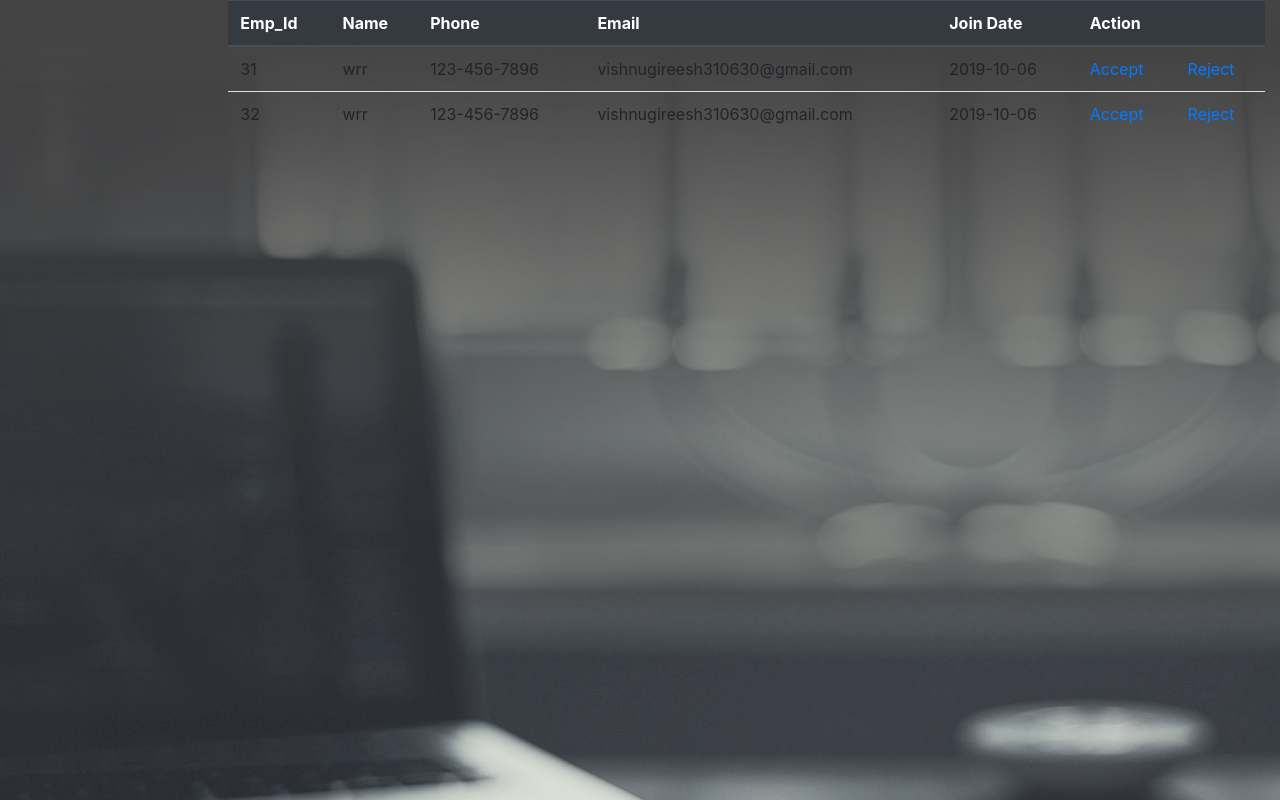
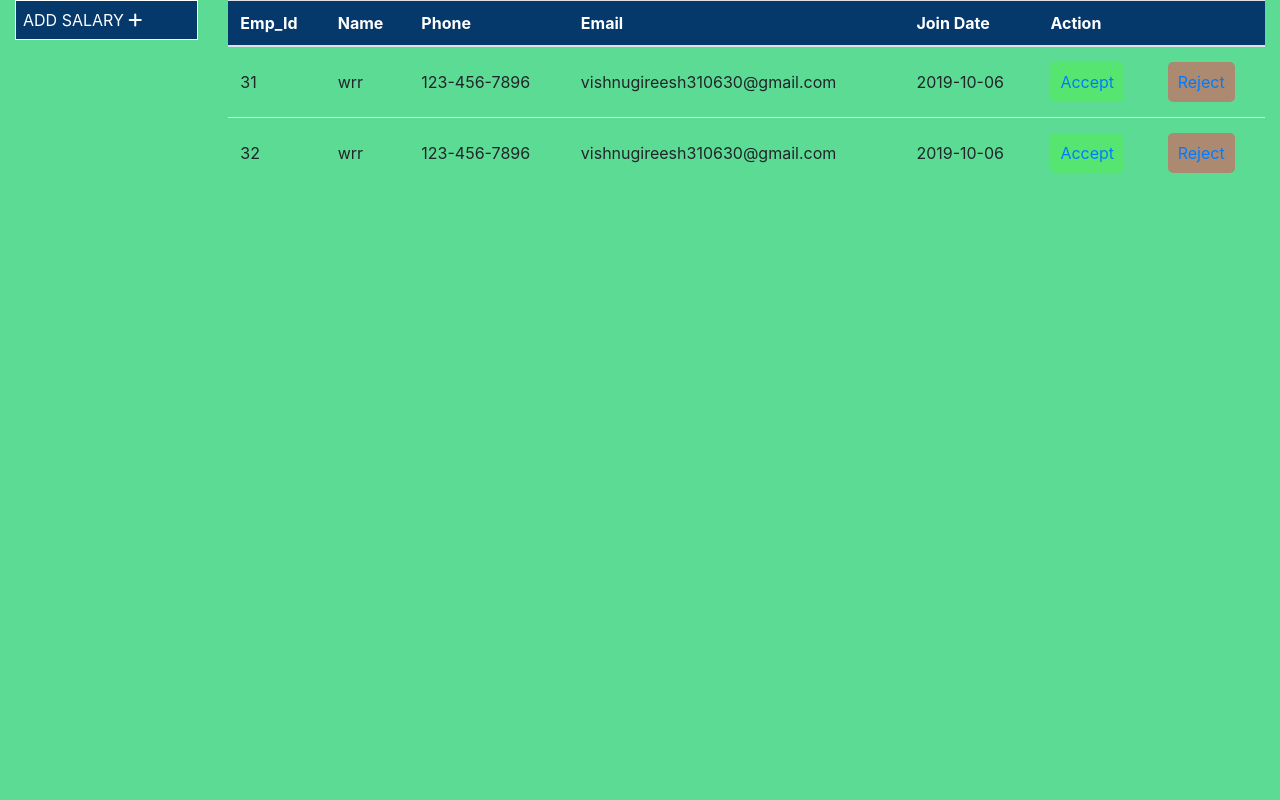
Before and after one commit to VishnuGireesh/DBMS-payroll-project, a PHP site: page /aproove.php in a window 1280 px wide. Run offline with PHP 8.4, Linux system fonts and the light colour scheme; data comes from the database, SQL or seed files in the repository; some libraries are stand-ins or nearby versions.

Commit message:
salary added

```diff
--- a/aproove.php
+++ b/aproove.php
@@ -14,16 +14,28 @@ $result=mysqli_query($connection,$sql);
         <script src="https://stackpath.bootstrapcdn.com/bootstrap/4.3.1/js/bootstrap.min.js" integrity="sha384-JjSmVgyd0p3pXB1rRibZUAYoIIy6OrQ6VrjIEaFf/nJGzIxFDsf4x0xIM+B07jRM" crossorigin="anonymous"></script>
         <link rel="stylesheet" href="fontawesome-free-5.10.2-web\css\all.css">
         <link rel="stylesheet" href="fontawesome-free-5.10.2-web\js\all.js">
+        <script src="https://kit.fontawesome.com/8877312db4.js" crossorigin="anonymous"></script>
         <link rel="stylesheet" href="userreg.css">
     </head>
 
     <body>
         <div class="container-fluid">
             <div class="row">
-                <div class="col-2 text-center"></div>
+                <div class="col-2 text-center">
+                    <div id="sidebox">
+                        <div class="opt">
+                            <div class="row">
+                                <div class="col-12">
+                                    <a href="#">ADD SALARY</a>
+                                <i class="fas fa-plus"></i>
+                                </div>
+                            </div>
+                        </div>
+                    </div>
+                </div>
                 <div class="col-10 text-center">
                 <table class="table">
-  <thead class="thead-dark">
+  <thead id="top">
     <tr>
       <th scope="col">Emp_Id</th>
       <th scope="col">Name</th>
@@ -41,8 +53,8 @@ $result=mysqli_query($connection,$sql);
                <td><?php echo $row['phone']; ?></td>
                <td><?php echo $row['email']; ?></td>
                <td><?php echo $row['j_date']; ?></td>
-               <td><a href="aprooveemp.php?edit=<?php echo $row['emp_id']; ?>">Accept</a></td>
-               <td><a href="deleteemp.php?del=<?php echo $row['emp_id']; ?>">Reject</a></td>
+               <td><a href="aprooveemp.php?edit=<?php echo $row['emp_id']; ?>" id="acc">Accept</a></td>
+               <td><a href="deleteemp.php?del=<?php echo $row['emp_id']; ?>" id="re">Reject</a></td>
 
            </tr>
            <?php } ?>
--- a/home.css
+++ b/home.css
@@ -1,16 +1,17 @@
     body {
-        background-image: url(images/bg1.jpg);
+        background-image: url(images/b.jpeg);
     }
 
     #logbox {
         width: 400px;
         height: 400px;
-        background-color: rgba(252, 252, 246, 0.192);
+        background-color: rgba(17, 17, 16, 0.116);
         padding-left: 75px;
         padding-top: 100px;
         padding-bottom: 40px;
         padding-right: 75px;
         margin-top: 150px;
+        border-radius: 20px;
     }
 
     #box {}
--- a/login.html
+++ b/login.html
@@ -15,7 +15,7 @@
     <div class="container-fluid">
         <div class="row" id="head">
             <div class="col-sm-12 text-center">
-                <h1><i><b>LOGIN</b></i></h1>
+
             </div>
         </div>
         <div class="row" id="box">
--- a/userreg.css
+++ b/userreg.css
@@ -1,5 +1,16 @@
 body {
-    background-image: url(images/bg1.jpg);
+    background-image: url(images/b.jpeg);
+    margin: 0px;
+    padding: 0px;
+}
+
+a {
+    text-emphasis: none;
+    text-decoration: none;
+}
+
+div {
+    margin: 0px;
 }
 
 #regform {
@@ -11,3 +22,58 @@ body {
     margin-bottom: 75px;
     margin-top: 50px;
 }
+
+.table td {
+    padding-top: 25px;
+    padding-bottom: 25px;
+}
+
+table {
+    margin: 0px;
+}
+
+#acc {
+    background-color: rgba(84, 238, 84, 0.534);
+    padding: 10px;
+    border-radius: 5px;
+}
+
+#acc:hover {
+    background-color: rgba(84, 238, 84, 0.815);
+    padding: 12px;
+}
+
+#re {
+    background-color: rgba(240, 69, 83, 0.534);
+    padding: 10px;
+    border-radius: 5px;
+}
+
+#re:hover {
+    background-color: rgba(240, 69, 83, 0.767);
+    padding: 12px;
+}
+
+#top {
+    background-color: #05386B;
+    color: white;
+}
+
+#sidebox {
+    color: white;
+    text-align: left;
+    background-color: #05386B;
+    margin: 0px;
+}
+
+.opt a {
+    color: white;
+    text-decoration: none;
+}
+
+.opt {
+    background-color: #05386B;
+    padding: 7px;
+    margin: 0px;
+    border: 1px solid white;
+}
```
Also changed, not shown: addsalary.php (added, +112 -0 lines), currentmonthsalary.php (added, +110 -0 lines), currentmonthsalary.css (added), images/b.jpeg (added).
